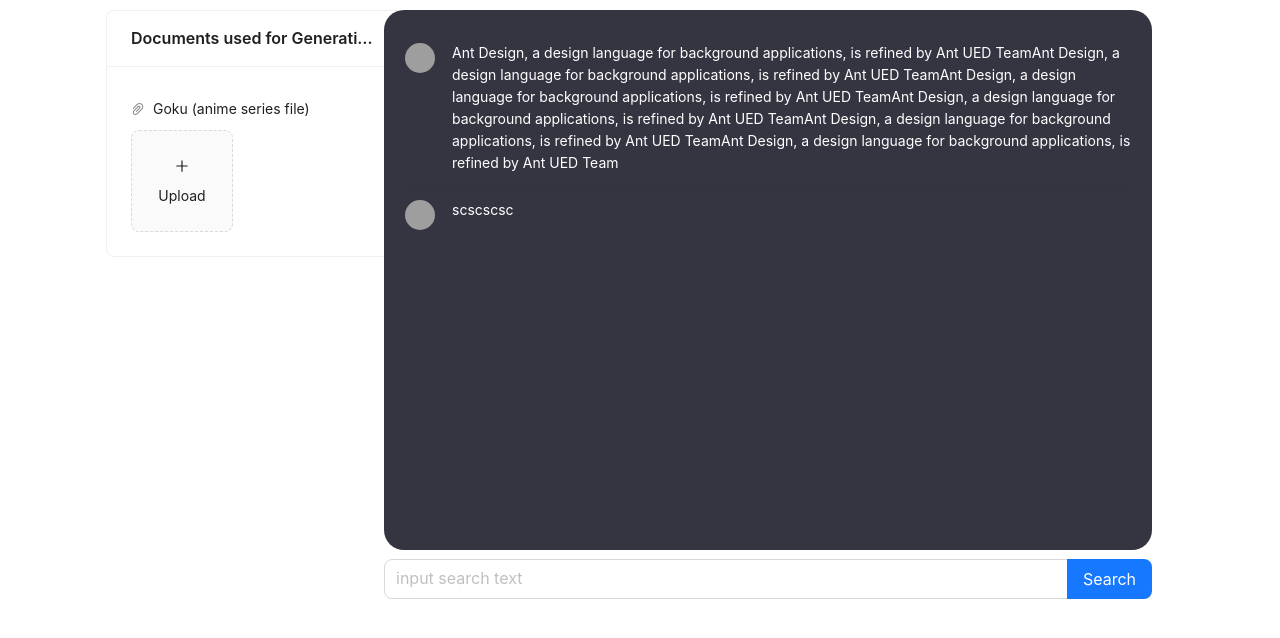
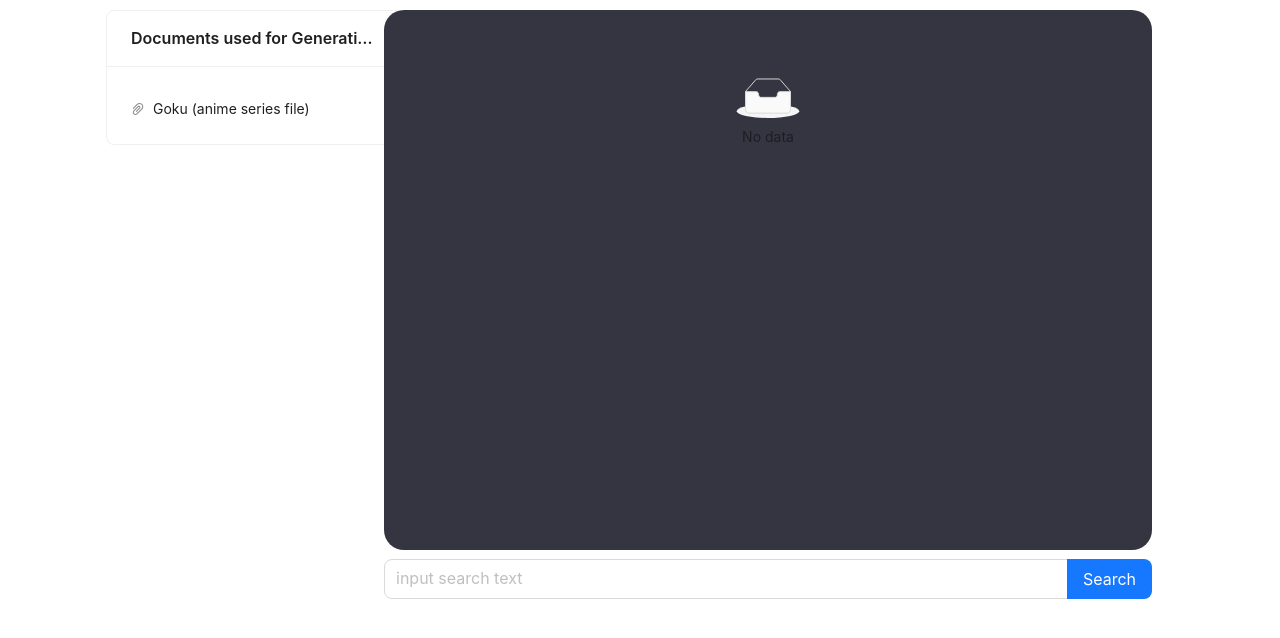
Before and after one commit to nk900600/huggingface-models, a React (Create React App) app in the folder client-side/: page / in a window 1280 px wide. Shown: the top 638 px of the page. Built offline with nearby package versions, Linux system fonts and the light colour scheme; grey boxes are pictures that could not be loaded.

Commit message:
VM commit

```diff
--- a/client-side/src/App.js
+++ b/client-side/src/App.js
@@ -32,15 +32,15 @@
   ],
 };
 let data = [
-  {
-    description:
-      "Ant Design, a design language for background applications, is refined by Ant UED TeamAnt Design, a design language for background applications, is refined by Ant UED TeamAnt Design, a design language for background applications, is refined by Ant UED TeamAnt Design, a design language for background applications, is refined by Ant UED TeamAnt Design, a design language for background applications, is refined by Ant UED TeamAnt Design, a design language for background applications, is refined by Ant UED Team",
-    src: `https://xsgames.co/randomusers/avatar.php?g=pixel&key=1`,
-  },
-  {
-    description: "scscscsc",
-    src: botImage,
-  },
+  // {
+  //   description:
+  //     "Ant Design, a design language for background applications, is refined by Ant UED TeamAnt Design, a design language for background applications, is refined by Ant UED TeamAnt Design, a design language for background applications, is refined by Ant UED TeamAnt Design, a design language for background applications, is refined by Ant UED TeamAnt Design, a design language for background applications, is refined by Ant UED TeamAnt Design, a design language for background applications, is refined by Ant UED Team",
+  //   src: `https://xsgames.co/randomusers/avatar.php?g=pixel&key=1`,
+  // },
+  // {
+  //   description: "scscscsc",
+  //   src: botImage,
+  // },
 ];
 
 function App() {
@@ -111,7 +111,7 @@
               >
                 <Upload {...props}></Upload>
                 <div className="uploadeContainer">
-                  <Upload
+                  {/* <Upload
                     name="avatar"
                     listType="picture-card"
                     className="avatar-uploader"
@@ -121,7 +121,7 @@
                     onChange={handleChange}
                   >
                     {uploadButton}
-                  </Upload>
+                  </Upload> */}
                 </div>
               </Card>
             </div>
```
Also changed, not shown: 1 other file (tests, documents, lock files or other folders).
